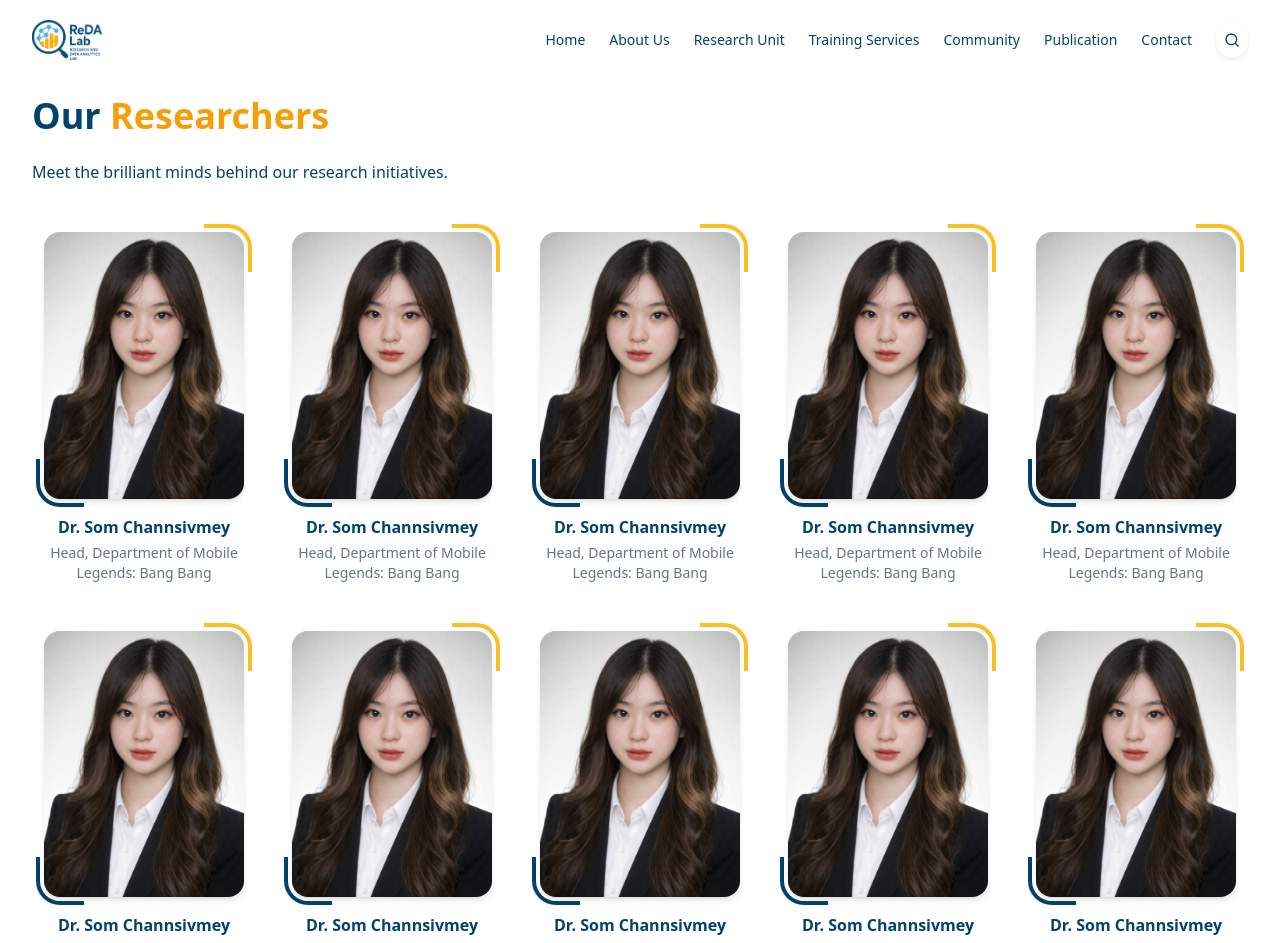
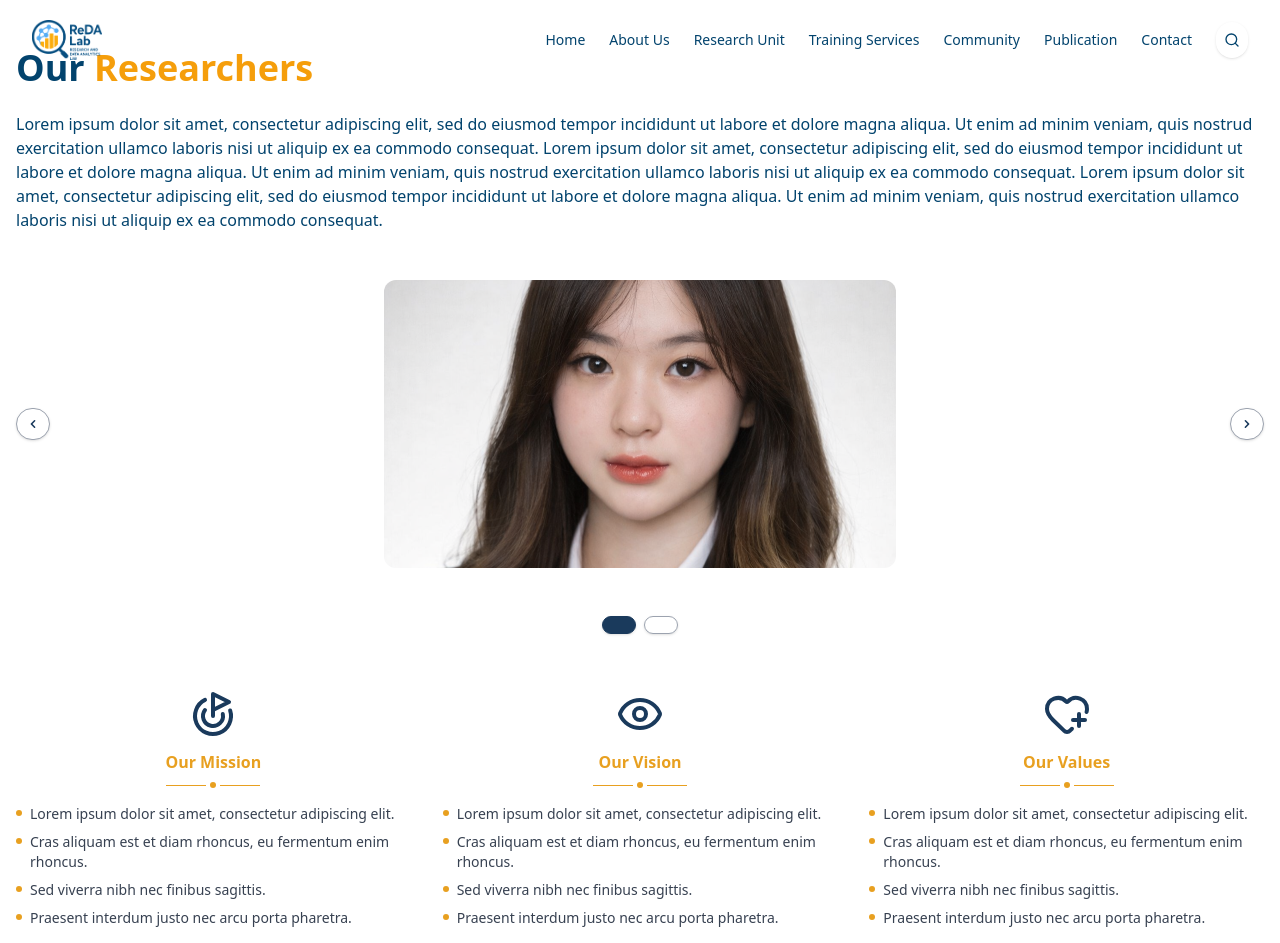
Before and after one commit to ReDa-Lab-Dev-Team/reda-lab-frontend, a React (Vite) app: page /about in a window 1280 px wide. Shown: the top 943 px of the page. Built offline with nearby package versions, Linux system fonts and the light colour scheme.

Commit message:
add about reda section

```diff
--- a/src/components/common/centered-title.tsx
+++ /dev/null
@@ -1,20 +0,0 @@
-interface CenteredTitleProps {
-  title: string;
-  className?: string;
-}
-
-export default function CenteredTitle({
-  title,
-  className,
-}: CenteredTitleProps) {
-  return (
-    <div className="text-center mb-16">
-      <h2
-        className={`text-3xl md:text-4xl font-bold mb-4 ${className || ""}`}
-      >
-        {title}
-      </h2>
-      <div className="w-20 h-1 bg-yellow-400 mx-auto"></div>
-    </div>
-  );
-}
--- /dev/null
+++ b/src/components/common/primary-section-header.tsx
@@ -0,0 +1,20 @@
+interface PrimarySectionHeaderProps {
+  title: string;
+  className?: string;
+}
+
+export default function PrimarySectionHeader({
+  title,
+  className,
+}: PrimarySectionHeaderProps) {
+  return (
+    <div className="text-center mb-16">
+      <h2
+        className={`text-3xl md:text-4xl font-bold mb-4 ${className || ""}`}
+      >
+        {title}
+      </h2>
+      <div className="w-20 h-1 bg-yellow-400 mx-auto"></div>
+    </div>
+  );
+}
--- /dev/null
+++ b/src/components/pages/about/about-reda-section.tsx
@@ -0,0 +1,79 @@
+import SecondarySectionHeader from "@/components/common/secondary-section-header";
+import { CaroucelImages, type Slides } from "./carousel-images";
+import { PillarSection, type Pillar } from "./pillar-section";
+import { Goal, HeartPlus, Eye } from "lucide-react";
+
+const slidesData: Slides[] = [
+  {
+    id: 1,
+    src: "/meymey_siv_aquared.png",
+    alt: "Slide 1",
+    backgroundColor: "#f0f0f0",
+  },
+  {
+    id: 2,
+    src: "/project-image-01.png",
+    alt: "Slide 2",
+    backgroundColor: "#e0e0e0",
+  },
+];
+
+const pillars: Pillar[] = [
+  {
+    title: "Our Mission",
+    icon: <Goal className="w-12 h-12" color="#1a3a5c" />,
+    items: [
+      "Lorem ipsum dolor sit amet, consectetur adipiscing elit.",
+      "Cras aliquam est et diam rhoncus, eu fermentum enim rhoncus.",
+      "Sed viverra nibh nec finibus sagittis.",
+      "Praesent interdum justo nec arcu porta pharetra.",
+    ],
+  },
+  {
+    title: "Our Vision",
+    icon: <Eye className="w-12 h-12 text-[#1a3a5c]" />,
+    items: [
+      "Lorem ipsum dolor sit amet, consectetur adipiscing elit.",
+      "Cras aliquam est et diam rhoncus, eu fermentum enim rhoncus.",
+      "Sed viverra nibh nec finibus sagittis.",
+      "Praesent interdum justo nec arcu porta pharetra.",
+    ],
+  },
+  {
+    title: "Our Values",
+    icon: <HeartPlus className="w-12 h-12 text-[#1a3a5c]" />,
+    items: [
+      "Lorem ipsum dolor sit amet, consectetur adipiscing elit.",
+      "Cras aliquam est et diam rhoncus, eu fermentum enim rhoncus.",
+      "Sed viverra nibh nec finibus sagittis.",
+      "Praesent interdum justo nec arcu porta pharetra.",
+    ],
+  },
+];
+
+export default function AboutRedaSection() {
+  return (
+    <section className="w-full max-w-7xl mx-auto px-4 py-12 font-sans">
+      {/* Header */}
+      <SecondarySectionHeader
+        title="About ReDA Lab"
+        description="Lorem ipsum dolor sit amet, consectetur adipiscing elit, sed do eiusmod
+            tempor incididunt ut labore et dolore magna aliqua. Ut enim ad minim
+            veniam, quis nostrud exercitation ullamco laboris nisi ut aliquip ex ea
+            commodo consequat. Lorem ipsum dolor sit amet, consectetur adipiscing
+            elit, sed do eiusmod tempor incididunt ut labore et dolore magna aliqua.
+            Ut enim ad minim veniam, quis nostrud exercitation ullamco laboris nisi
+            ut aliquip ex ea commodo consequat. Lorem ipsum dolor sit amet,
+            consectetur adipiscing elit, sed do eiusmod tempor incididunt ut labore
+            et dolore magna aliqua. Ut enim ad minim veniam, quis nostrud
+            exercitation ullamco laboris nisi ut aliquip ex ea commodo consequat."
+      />
+
+      {/* Carousel */}
+      <CaroucelImages slides={slidesData} />
+
+      {/* Mission / Vision / Values */}
+      <PillarSection pillars={pillars} />
+    </section>
+  );
+}
--- /dev/null
+++ b/src/components/pages/about/carousel-images.tsx
@@ -0,0 +1,92 @@
+import { Button } from "@/components/ui/button";
+import { useState } from "react";
+
+type Slides = {
+  id: number;
+  src: string;
+  alt: string;
+  backgroundColor?: string;
+};
+
+type CaroucelImagesProps = {
+  slides: Slides[];
+};
+
+export const CaroucelImages = ({ slides }: CaroucelImagesProps) => {
+  const [current, setCurrent] = useState(0);
+
+  const prev = () => setCurrent((c) => (c - 1 + slides.length) % slides.length);
+  const next = () => setCurrent((c) => (c + 1) % slides.length);
+  return (
+    <>
+      {/* Carousel */}
+      <div className="relative flex items-center justify-center mb-12">
+        {/* Prev button */}
+        <Button
+          onClick={prev}
+          aria-label="Previous"
+          className="absolute left-0 z-10 flex items-center justify-center w-8 h-8 rounded-full border border-gray-400 bg-white shadow hover:bg-gray-100 transition"
+          style={{ color: "#1a3a5c" }}
+        >
+          <svg viewBox="0 0 20 20" fill="currentColor" className="w-4 h-4">
+            <path
+              fillRule="evenodd"
+              d="M12.707 5.293a1 1 0 010 1.414L9.414 10l3.293 3.293a1 1 0 01-1.414 1.414l-4-4a1 1 0 010-1.414l4-4a1 1 0 011.414 0z"
+              clipRule="evenodd"
+            />
+          </svg>
+        </Button>
+
+        {/* Slide */}
+        <div
+          className="w-full max-w-lg mx-12 rounded-xl overflow-hidden transition-all duration-500"
+          style={{
+            backgroundColor: slides[current].backgroundColor || "transparent",
+            aspectRatio: "16/9",
+            minHeight: "180px",
+          }}
+        >
+          <img
+            src={slides[current].src}
+            alt={slides[current].alt}
+            className="w-full h-full object-cover"
+          />
+        </div>
+
+        {/* Next button */}
+        <Button
+          onClick={next}
+          aria-label="Next"
+          className="absolute right-0 z-10 flex items-center justify-center w-8 h-8 rounded-full border border-gray-400 bg-white shadow hover:bg-gray-100 transition"
+          style={{ color: "#1a3a5c" }}
+        >
+          <svg viewBox="0 0 20 20" fill="currentColor" className="w-4 h-4">
+            <path
+              fillRule="evenodd"
+              d="M7.293 14.707a1 1 0 010-1.414L10.586 10 7.293 6.707a1 1 0 011.414-1.414l4 4a1 1 0 010 1.414l-4 4a1 1 0 01-1.414 0z"
+              clipRule="evenodd"
+            />
+          </svg>
+        </Button>
+      </div>
+
+      {/* Dots */}
+      <div className="flex justify-center gap-2 mb-14">
+        {slides.map((_, i) => (
+          <Button
+            key={i}
+            onClick={() => setCurrent(i)}
+            aria-label={`Go to slide ${i + 1}`}
+            className="w-2.5 h-2.5 rounded-full border transition-all duration-300"
+            style={{
+              backgroundColor: i === current ? "#1a3a5c" : "transparent",
+              borderColor: i === current ? "#1a3a5c" : "#9ca3af",
+            }}
+          />
+        ))}
+      </div>
+    </>
+  );
+};
+
+export { type Slides };
--- /dev/null
+++ b/src/components/pages/about/feature-card.tsx
@@ -0,0 +1,9 @@
+type FeatureCardProps = {
+  id: number;
+  icon: React.ElementType;
+  title: string;
+  description: string;
+  points: string[];
+};
+
+export { type FeatureCardProps };
--- a/src/components/pages/about/page.tsx
+++ b/src/components/pages/about/page.tsx
@@ -1,4 +1,10 @@
 import ResearchersSection from "./researchers-section";
+import AboutRedaSection from "./about-reda-section";
 export const AboutUs = () => {
-  return <ResearchersSection />;
+  return (
+    <>
+      <AboutRedaSection />;
+      <ResearchersSection />;
+    </>
+  );
 };
--- /dev/null
+++ b/src/components/pages/about/pillar-section.tsx
@@ -0,0 +1,49 @@
+import React from "react";
+
+// Define the type for the pillars prop
+interface Pillar {
+  title: string;
+  icon: React.ReactNode;
+  items: string[];
+}
+
+interface PillarSectionProps {
+  pillars: Pillar[];
+}
+
+const PillarSection: React.FC<PillarSectionProps> = ({ pillars }) => {
+  return (
+    <div className="grid grid-cols-1 sm:grid-cols-3 gap-8">
+      {pillars.map((pillar, idx) => (
+        <div key={idx} className="flex flex-col items-center text-center">
+          {/* Icon */}
+          <div className="mb-3">{pillar.icon}</div>
+
+          {/* Title */}
+          <h3 className="text-base font-semibold mb-2 text-[#e8a020]">
+            {pillar.title}
+          </h3>
+
+          {/* Divider with dot */}
+          <div className="flex items-center gap-1 mb-4 ">
+            <div className="h-px w-10 bg-[#e8a020]" />
+            <div className="w-1.5 h-1.5 rounded-full bg-[#e8a020]" />
+            <div className="h-px w-10 bg-[#e8a020]" />
+          </div>
+
+          {/* List */}
+          <ul className="text-left text-sm text-gray-700 space-y-2 w-full">
+            {pillar.items.map((item, i) => (
+              <li key={i} className="flex items-start gap-2">
+                <span className="mt-1.5 shrink-0 w-1.5 h-1.5 rounded-full bg-[#e8a020]" />
+                <span>{item}</span>
+              </li>
+            ))}
+          </ul>
+        </div>
+      ))}
+    </div>
+  );
+};
+
+export { PillarSection, type Pillar };
--- a/src/components/pages/home/project-section.tsx
+++ b/src/components/pages/home/project-section.tsx
@@ -1,6 +1,7 @@
 import { Button } from "@/components/ui/button";
 import { ProjectCard, type ProjectCardProps } from "./project-card";
-import CenteredTitle from "@/components/common/centered-title";
+import PrimarySectionHeader from "@/components/common/primary-section-header";
+("@/components/common/primary-section-header");
 
 const projectData: ProjectCardProps[] = [
   {
@@ -26,7 +27,10 @@
     // <section className="py-20 bg-[#e6f0f8]">
     <section className="py-20 bg-gradient-to-b from-[var(--primary)] to-[#ffffff]">
       <div className="max-w-7xl mx-auto px-4 sm:px-6 lg:px-8">
-        <CenteredTitle title="Featured Projects" className="text-white"/>
+        <PrimarySectionHeader
+          title="Featured Projects"
+          className="text-white"
+        />
 
         <div className="grid grid-cols-1 md:grid-cols-2 gap-8 mb-12">
           {projectData.map((project, idx) => (
--- a/src/components/pages/home/research-unit-section.tsx
+++ b/src/components/pages/home/research-unit-section.tsx
@@ -1,6 +1,6 @@
 import { type ResearchUnitProps, ResearchUnitCard } from "./research-unit-card"; // Importing the type for props
 import { motion, AnimatePresence } from "framer-motion";
-import CenteredTitle from "@/components/common/centered-title";
+import PrimarySectionHeader from "@/components/common/primary-section-header";
 import { getRandomItems } from "@/utils/randomSelection";
 import { useEffect, useState } from "react";
 
@@ -43,7 +43,7 @@
   return (
     <section id="research" className="py-20 bg-primary">
       <div className="max-w-7xl mx-auto px-4 sm:px-6 lg:px-8">
-        <CenteredTitle title="Our Research Units" className="text-white" />
+        <PrimarySectionHeader title="Our Research Units" className="text-white" />
         <div>
           <AnimatePresence mode="wait">
             <motion.div
--- a/src/components/pages/home/training-service-section.tsx
+++ b/src/components/pages/home/training-service-section.tsx
@@ -2,7 +2,7 @@
 import { type TrainingCardProps, TrainingCard } from "./training-card";
 import useEmblaCarousel from "embla-carousel-react";
 import Autoplay from "embla-carousel-autoplay";
-import CenteredTitle from "@/components/common/centered-title";
+import PrimarySectionHeader from "@/components/common/primary-section-header";
 
 const trainingServices: TrainingCardProps[] = [
   {
@@ -66,7 +66,10 @@
   return (
     <section id="training" className="py-20 bg-white">
       <div className="max-w-7xl mx-auto px-4 sm:px-6 lg:px-8">
-        <CenteredTitle title="Our Training Services" className="text-primary" />
+        <PrimarySectionHeader
+          title="Our Training Services"
+          className="text-primary"
+        />
 
         {/* Carousel */}
         <div className="overflow-hidden pb-6" ref={emblaRef}>
```
Also changed, not shown: 1 other file (tests, documents, lock files or other folders).
